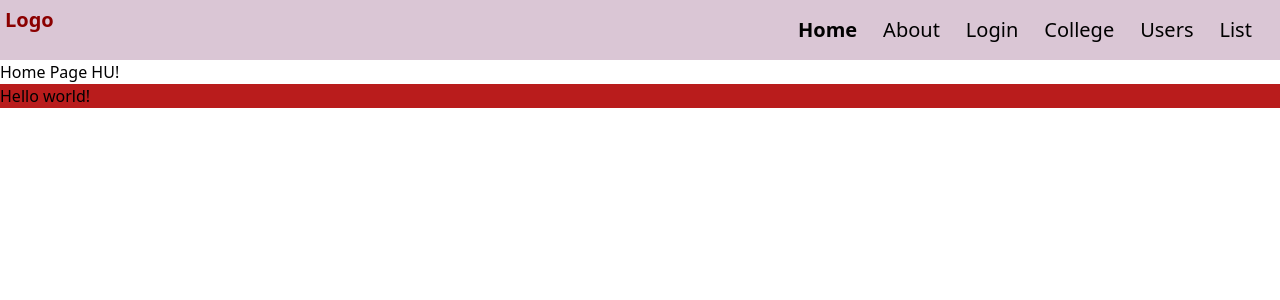
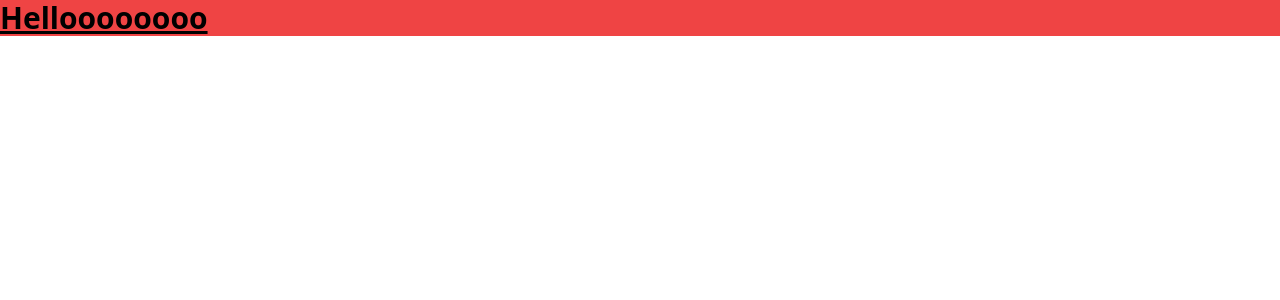
Before and after one commit to Sumit1164/React.js_Learning, a React (Vite) app: page / in a window 1280 px wide. Shown: the top 300 px of the page. Built offline with nearby package versions, Linux system fonts and the light colour scheme.

Commit message:
Setup tailwind css

```diff
--- a/src/App.jsx
+++ b/src/App.jsx
@@ -248,8 +248,11 @@ function App() {
         <button onClick={()=>setSubject('')}>Clear Subject</button>
         <CollegeContext />
       </SubjectContexts.Provider>
-      <ReactRoute />*/}
-      <AppRoute />
+      <ReactRoute />
+      <AppRoute />   */}
+
+
+      <h1 className="text-3xl font-bold underline bg-red-500">Helloooooooo</h1>
     </div>
 
     /*
```
